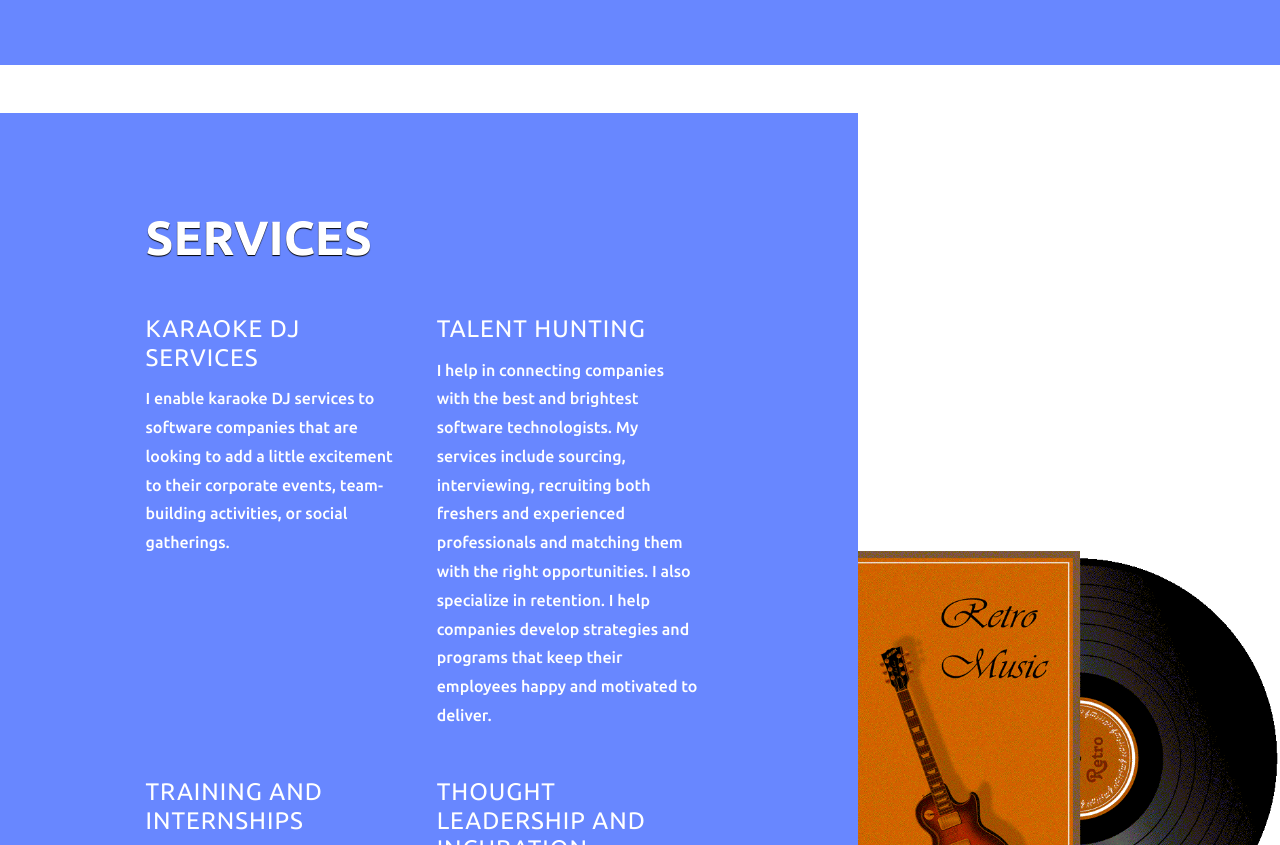
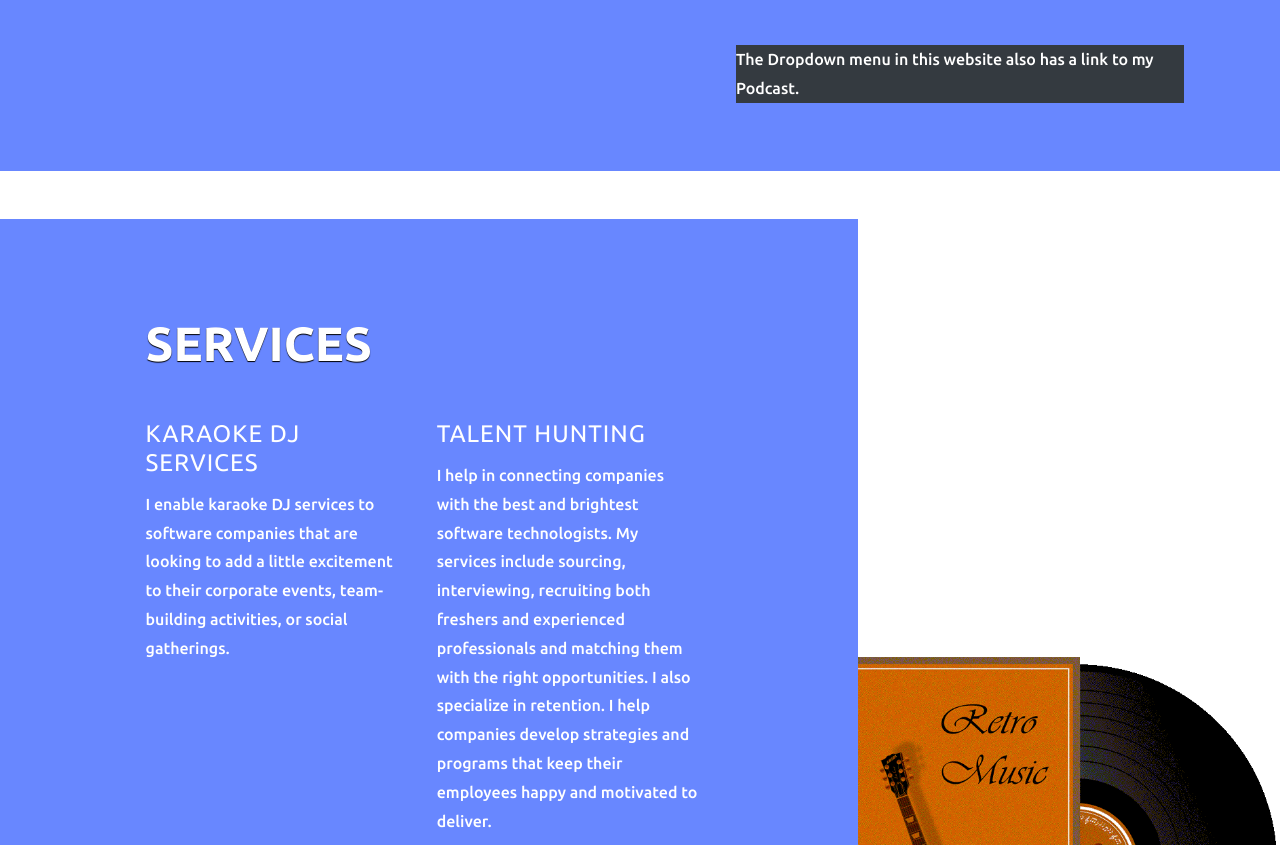
Before and after one commit to sunilblr/podcast, a plain HTML site: page index.html in a window 1280 px wide. Shown: the part 1240-2085 px from the top of the page. Drawn offline with Linux system fonts and the light colour scheme.

Commit message:
Update index.html

```diff
--- a/index.html
+++ b/index.html
@@ -8,7 +8,7 @@ License URL: http://creativecommons.org/licenses/by/3.0/
 <html lang="zxx">
 
 <head>
-	<title>Music Buzz Music Category Flat Bootstrap Responsive Website Template | Home :: w3layouts</title>
+	<title></title>
 	<meta name="viewport" content="width=device-width, initial-scale=1">
 	<meta charset="utf-8">
 	<meta name="keywords" content="Music Buzz Responsive web template, Bootstrap Web Templates, Flat Web Templates, Android Compatible web template,
@@ -130,6 +130,7 @@ SmartPhone Compatible web template, free WebDesigns for Nokia, Samsung, LG, Sony
 						<p class="card-text align-self-center my-4 text-white">
 							Music is the universal language that transcends cultural and linguistic boundaries, and capable of creating an emotional atmosphere that can bring people together. It has been part of human culture for ages and continues to be a powerful medium of expression and communication.</p>
 						<p class="card-text align-self-center mb-5 text-white">My favorite song choices have usually been Bollywood hits, but I sing in other Indian languages as well.</p>
+						<p class="card-text align-self-center mb-5 text-white bg-dark">The Dropdown menu in this website also has a link to my Podcast.</p>
 						<!--a href="#choose" class="btn btn-agile abt_card_btn scroll">Know More</a//-->
 					</div>
 				</div>
```
